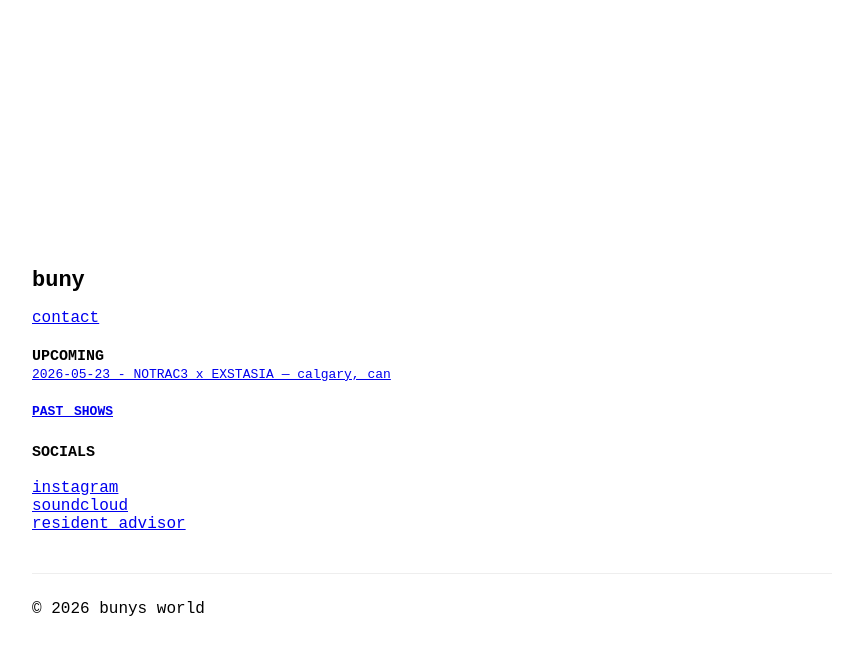
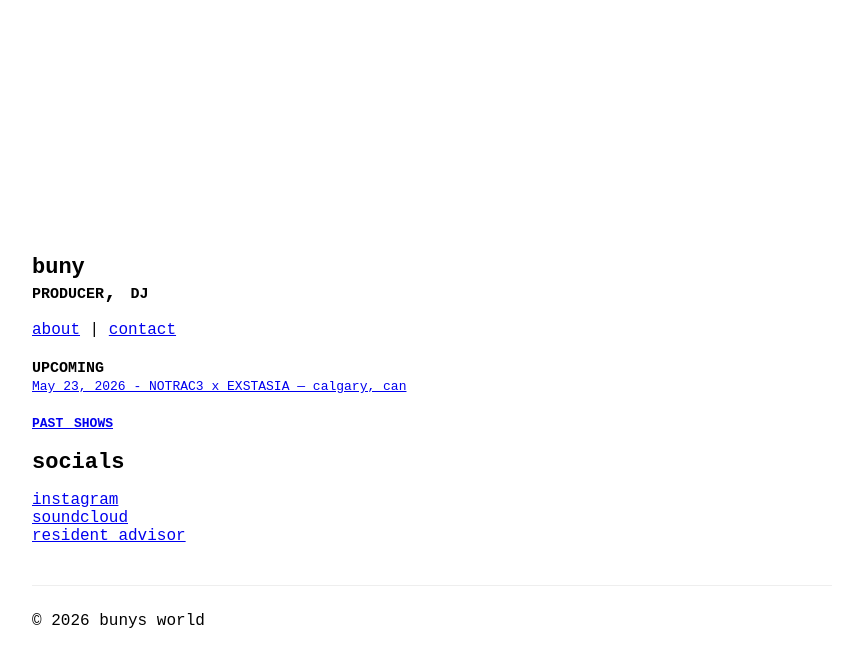
Before and after one commit to 746a70/buny, a Jekyll site: the page built from index.md, in a window 1280 px wide. Shown: the top 667 px of the page, without its empty margins (208-1071 px from the left). Built offline with Jekyll 4.4.1, drawn with Linux system fonts in a browser that asks for light colours.

Commit message:
Update index.md

```diff
--- a/index.md
+++ b/index.md
@@ -4,21 +4,24 @@ title: buny
 ---
 
 # buny
-<a href="mailto:book@buny.co">contact</a>
+## producer, dj
+[about]({{ '/about.html' | relative_url }}) | <a href="mailto:book@buny.co">contact</a>
+<br>
+## upcoming
 
-## upcoming
 {% assign current_date = site.time | date: '%s' %}
 {% for show in site.data.shows %}
 {% assign show_date = show.date | date: '%s' %}
 {% if show_date >= current_date %}
 <div style="margin-bottom:10px;">
-<a href="{{ show.link }}">{{ show.date }} - {{ show.title }} — {{ show.location }}</a>
+<a href="{{ show.link }}">{{ show.date | date: '%b %-d, %Y' }} - {{ show.title }} — {{ show.location }}</a>
 </div>
 {% endif %}
 {% endfor %}
 
 ### [past shows]({{ '/shows.html' | relative_url }})
-## socials
+
+# socials
 
 [instagram](https://instagram.com/buny________)
 [soundcloud](https://soundcloud.com/djbuny)
```
